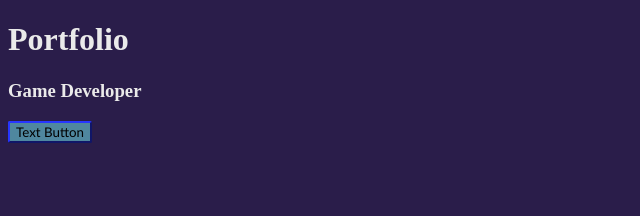
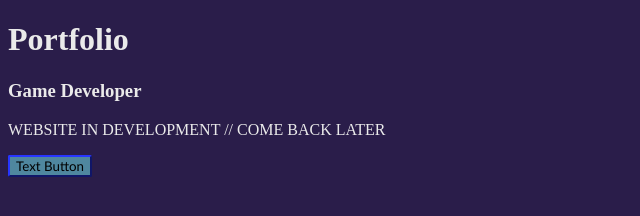
Before and after one commit to R-Cardozo/Portfolio, a plain HTML site: page index.html in a window 1280 px wide. Shown: the whole page, without its empty margins (0-640 px from the left). Drawn offline with Linux system fonts and the light colour scheme.

Commit message:
Website in development notice

```diff
--- a/index.html
+++ b/index.html
@@ -11,6 +11,8 @@
         <h1>Portfolio</h1>
         <h3>Game Developer</h3>
 
+        <p>WEBSITE IN DEVELOPMENT // COME BACK LATER</p>
+
         <div>
             <button type="button" class="customButtons">Text Button</button>
         </div>
```
